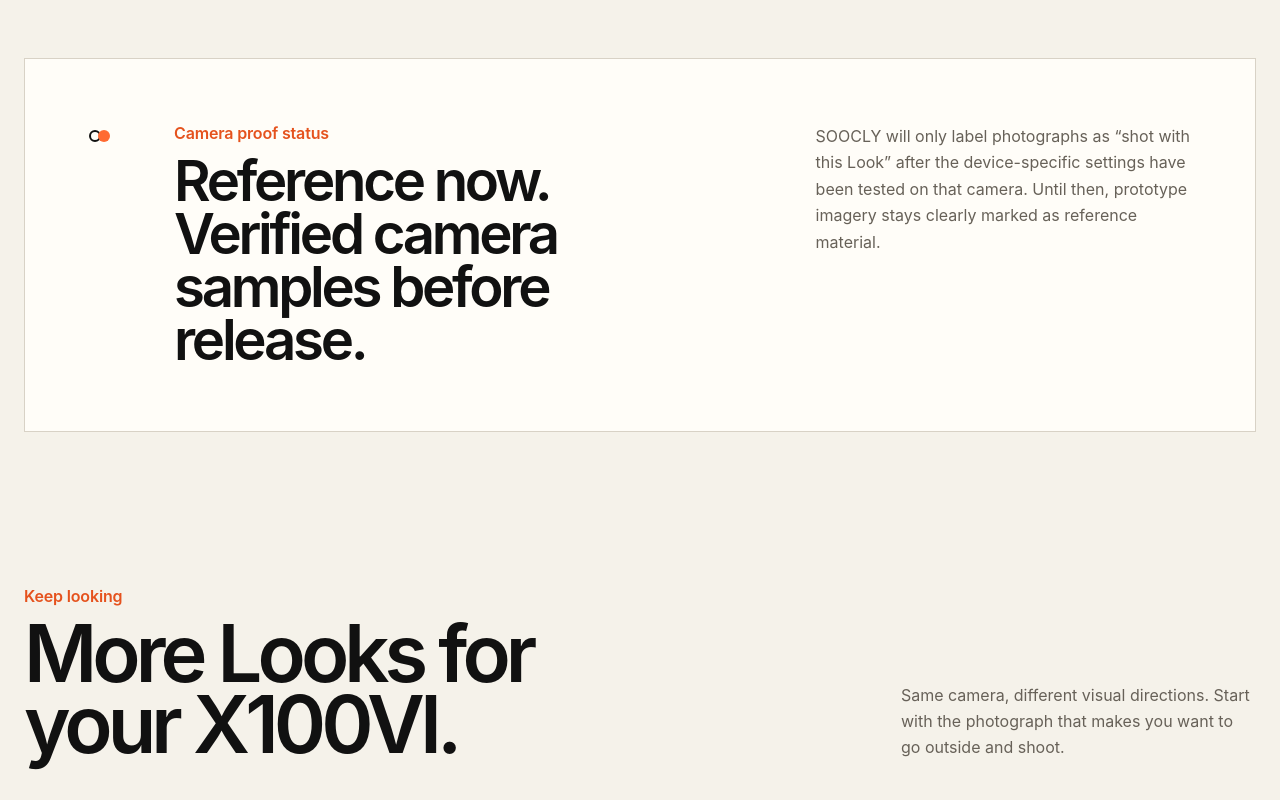
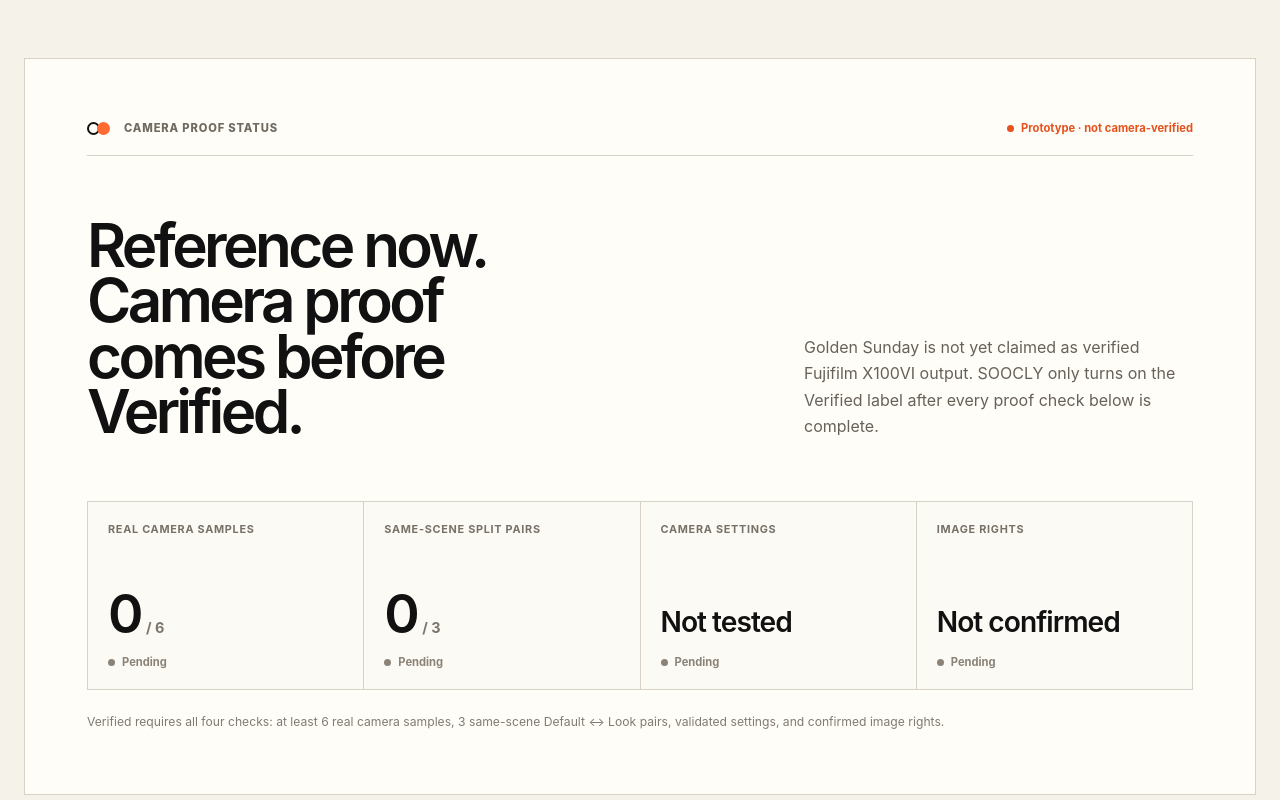
Before and after one commit to foxigaoqian/SOOCLY, a Next.js app: page /looks/golden-sunday in a window 1280 px wide. Shown: the part 8400-9200 px from the top of the page. Built offline with nearby package versions, Linux system fonts and the light colour scheme.

Commit message:
product: surface camera verification on Look detail
* product: add user-facing verification card

* design: style verification proof card

* product: connect verification evidence to Look detail

```diff
--- a/app/looks/[slug]/page.tsx
+++ b/app/looks/[slug]/page.tsx
@@ -8,6 +8,7 @@
 import { LookCard } from "@/components/look-card";
 import { MotionReveal } from "@/components/motion-reveal";
 import { SaveLookButton } from "@/components/save-look-button";
+import { VerificationStatusCard } from "@/components/verification-status-card";
 import {
   getDeviceById,
   getLook,
@@ -20,6 +21,10 @@
   getLookTagline,
   getLookVisualReferences,
 } from "@/lib/look-detail-data";
+import {
+  getVerificationProgress,
+  isPubliclyVerified,
+} from "@/lib/verification-data";
 
 export function generateStaticParams() {
   return looks.map((look) => ({ slug: look.slug }));
@@ -66,7 +71,18 @@
     .filter((item) => item.id !== look.id)
     .filter((item) => getVariantsForLook(item.id).some((itemVariant) => itemVariant.deviceId === device.id))
     .slice(0, 3);
-  const isVerified = variant.status === "verified";
+  const verification = getVerificationProgress(variant);
+  const isVerified = isPubliclyVerified(variant);
+  const statusLabel = isVerified
+    ? "Verified"
+    : variant.status === "testing"
+      ? "Testing · proof in progress"
+      : "Prototype · unverified";
+  const settingsStatusLabel = isVerified
+    ? "Verified camera output"
+    : variant.status === "testing"
+      ? "Testing · camera proof in progress"
+      : "Prototype · calibration pending";
 
   return (
     <main id="main-content" className="look-v1-page">
@@ -118,7 +134,7 @@
           <div>
             <span>Status</span>
             <strong className={isVerified ? "is-verified" : "is-prototype"}>
-              {isVerified ? "Verified" : "Prototype · unverified"}
+              {statusLabel}
             </strong>
           </div>
         </MotionReveal>
@@ -252,7 +268,7 @@
           </div>
           <div className="look-v1-settings-actions">
             <span className={`look-v1-status ${isVerified ? "is-verified" : "is-prototype"}`}>
-              <i /> {isVerified ? "Verified camera output" : "Prototype · calibration pending"}
+              <i /> {settingsStatusLabel}
             </span>
             <CopySettingsButton
               lookName={look.name}
@@ -333,16 +349,11 @@
 
       <section className="look-v1-proof-section shell" aria-labelledby="proof-title">
         <MotionReveal variant="scale">
-          <div className="look-v1-proof-card">
-            <div className="look-v1-proof-card__mark" aria-hidden="true"><span /><span /></div>
-            <div>
-              <p className="eyebrow brand-eyebrow">Camera proof status</p>
-              <h2 id="proof-title">Reference now. Verified camera samples before release.</h2>
-            </div>
-            <p>
-              SOOCLY will only label photographs as “shot with this Look” after the device-specific settings have been tested on that camera. Until then, prototype imagery stays clearly marked as reference material.
-            </p>
-          </div>
+          <VerificationStatusCard
+            lookName={look.name}
+            deviceName={`${device.brand} ${device.model}`}
+            progress={verification}
+          />
         </MotionReveal>
       </section>
 
--- /dev/null
+++ b/components/verification-status-card.module.css
@@ -0,0 +1,203 @@
+.card {
+  padding: clamp(30px, 5vw, 62px);
+  border: 1px solid var(--soocly-line);
+  background: var(--soocly-paper);
+}
+
+.verified {
+  border-color: rgba(47, 118, 81, .32);
+}
+
+.topline {
+  display: grid;
+  grid-template-columns: auto 1fr auto;
+  gap: 14px;
+  align-items: center;
+  padding-bottom: 20px;
+  border-bottom: 1px solid var(--soocly-line);
+}
+
+.topline p {
+  margin: 0;
+  color: #706a61;
+  font-size: .7rem;
+  font-weight: 760;
+  letter-spacing: .075em;
+  text-transform: uppercase;
+}
+
+.mark {
+  display: inline-flex;
+  align-items: center;
+}
+
+.mark i {
+  width: 13px;
+  height: 13px;
+  display: block;
+  border-radius: 50%;
+}
+
+.mark i:first-child {
+  border: 2px solid var(--soocly-ink);
+}
+
+.mark i:last-child {
+  margin-left: -3px;
+  background: var(--soocly-orange);
+}
+
+.statusPending,
+.statusVerified,
+.complete,
+.pending {
+  display: inline-flex;
+  align-items: center;
+  gap: 7px;
+  font-size: .7rem;
+  font-weight: 720;
+}
+
+.statusPending {
+  color: var(--soocly-orange-deep);
+}
+
+.statusVerified,
+.complete {
+  color: #2f7651;
+}
+
+.pending {
+  color: #8b8378;
+}
+
+.statusPending i,
+.statusVerified i,
+.complete i,
+.pending i {
+  width: 7px;
+  height: 7px;
+  flex: 0 0 auto;
+  border-radius: 50%;
+  background: currentColor;
+}
+
+.intro {
+  display: grid;
+  grid-template-columns: minmax(0, 1fr) minmax(260px, .62fr);
+  gap: clamp(36px, 7vw, 100px);
+  align-items: end;
+  padding-block: clamp(36px, 5vw, 62px);
+}
+
+.intro h2 {
+  max-width: 12ch;
+  margin: 0;
+  font-size: clamp(2.6rem, 4.7vw, 5.2rem);
+  font-weight: 610;
+  letter-spacing: -.06em;
+  line-height: .92;
+}
+
+.intro p {
+  margin: 0;
+  color: #676158;
+  line-height: 1.65;
+}
+
+.grid {
+  display: grid;
+  grid-template-columns: repeat(4, minmax(0, 1fr));
+  margin: 0;
+  border-top: 1px solid var(--soocly-line);
+  border-left: 1px solid var(--soocly-line);
+}
+
+.grid > div {
+  min-height: 188px;
+  display: flex;
+  flex-direction: column;
+  justify-content: space-between;
+  gap: 18px;
+  padding: 20px;
+  border-right: 1px solid var(--soocly-line);
+  border-bottom: 1px solid var(--soocly-line);
+  background: rgba(245, 242, 234, .34);
+}
+
+.grid dt {
+  color: #777168;
+  font-size: .68rem;
+  font-weight: 740;
+  letter-spacing: .065em;
+  text-transform: uppercase;
+}
+
+.grid dd {
+  display: flex;
+  align-items: baseline;
+  gap: 6px;
+  margin: auto 0 0;
+  color: var(--soocly-ink);
+}
+
+.grid dd strong {
+  font-size: clamp(2.5rem, 4.2vw, 4.2rem);
+  font-weight: 610;
+  letter-spacing: -.065em;
+  line-height: .86;
+}
+
+.grid dd span {
+  color: #7b756c;
+  font-size: .9rem;
+  font-weight: 650;
+}
+
+.grid .wordValue {
+  font-size: clamp(1.45rem, 2.2vw, 2.1rem);
+  font-weight: 610;
+  letter-spacing: -.035em;
+  line-height: 1.05;
+}
+
+.rule {
+  max-width: 920px;
+  margin: 22px 0 0;
+  color: #817b72;
+  font-size: .76rem;
+  line-height: 1.6;
+}
+
+@media (max-width: 900px) {
+  .intro {
+    grid-template-columns: 1fr;
+  }
+
+  .intro h2 {
+    max-width: 14ch;
+  }
+
+  .grid {
+    grid-template-columns: 1fr 1fr;
+  }
+}
+
+@media (max-width: 620px) {
+  .topline {
+    grid-template-columns: auto 1fr;
+  }
+
+  .statusPending,
+  .statusVerified {
+    grid-column: 1 / -1;
+  }
+
+  .grid {
+    grid-template-columns: 1fr;
+  }
+
+  .grid > div {
+    min-height: 154px;
+  }
+}
--- /dev/null
+++ b/components/verification-status-card.tsx
@@ -0,0 +1,94 @@
+import type { VerificationProgress } from "@/lib/verification-data";
+import styles from "./verification-status-card.module.css";
+
+type VerificationStatusCardProps = {
+  lookName: string;
+  deviceName: string;
+  progress: VerificationProgress;
+};
+
+function CheckState({ complete, completeLabel = "Complete" }: { complete: boolean; completeLabel?: string }) {
+  return (
+    <span className={complete ? styles.complete : styles.pending}>
+      <i aria-hidden="true" />
+      {complete ? completeLabel : "Pending"}
+    </span>
+  );
+}
+
+export function VerificationStatusCard({
+  lookName,
+  deviceName,
+  progress,
+}: VerificationStatusCardProps) {
+  const publiclyVerified = progress.status === "verified" && progress.canBeVerified;
+  const statusLabel = publiclyVerified
+    ? `Verified on ${deviceName}`
+    : progress.status === "testing"
+      ? "Camera testing in progress"
+      : "Prototype · not camera-verified";
+
+  const headline = publiclyVerified
+    ? `Real-camera proof for ${deviceName}.`
+    : progress.status === "testing"
+      ? `Building real-camera proof for ${deviceName}.`
+      : `Reference now. Camera proof comes before Verified.`;
+
+  const summary = publiclyVerified
+    ? `${lookName} has passed SOOCLY's camera-proof gate for ${deviceName}: real sample output, same-scene comparisons, validated settings, and confirmed image rights.`
+    : `${lookName} is not yet claimed as verified ${deviceName} output. SOOCLY only turns on the Verified label after every proof check below is complete.`;
+
+  return (
+    <div className={`${styles.card} ${publiclyVerified ? styles.verified : ""}`}>
+      <div className={styles.topline}>
+        <span className={styles.mark} aria-hidden="true"><i /><i /></span>
+        <p>Camera proof status</p>
+        <span className={publiclyVerified ? styles.statusVerified : styles.statusPending}>
+          <i aria-hidden="true" />
+          {statusLabel}
+        </span>
+      </div>
+
+      <div className={styles.intro}>
+        <h2 id="proof-title">{headline}</h2>
+        <p>{summary}</p>
+      </div>
+
+      <dl className={styles.grid} aria-label={`${lookName} verification progress for ${deviceName}`}>
+        <div>
+          <dt>Real camera samples</dt>
+          <dd>
+            <strong>{progress.sampleCount}</strong>
+            <span>/ {progress.requiredSampleCount}</span>
+          </dd>
+          <CheckState complete={progress.sampleCount >= progress.requiredSampleCount} completeLabel="Enough samples" />
+        </div>
+
+        <div>
+          <dt>Same-scene Split pairs</dt>
+          <dd>
+            <strong>{progress.splitPairCount}</strong>
+            <span>/ {progress.requiredSplitPairCount}</span>
+          </dd>
+          <CheckState complete={progress.splitPairCount >= progress.requiredSplitPairCount} completeLabel="Enough pairs" />
+        </div>
+
+        <div>
+          <dt>Camera settings</dt>
+          <dd className={styles.wordValue}>{progress.settingsValidated ? "Validated" : "Not tested"}</dd>
+          <CheckState complete={progress.settingsValidated} completeLabel="Validated" />
+        </div>
+
+        <div>
+          <dt>Image rights</dt>
+          <dd className={styles.wordValue}>{progress.rightsConfirmed ? "Confirmed" : "Not confirmed"}</dd>
+          <CheckState complete={progress.rightsConfirmed} completeLabel="Confirmed" />
+        </div>
+      </dl>
+
+      <p className={styles.rule}>
+        Verified requires all four checks: at least {progress.requiredSampleCount} real camera samples, {progress.requiredSplitPairCount} same-scene Default ↔ Look pairs, validated settings, and confirmed image rights.
+      </p>
+    </div>
+  );
+}
```
